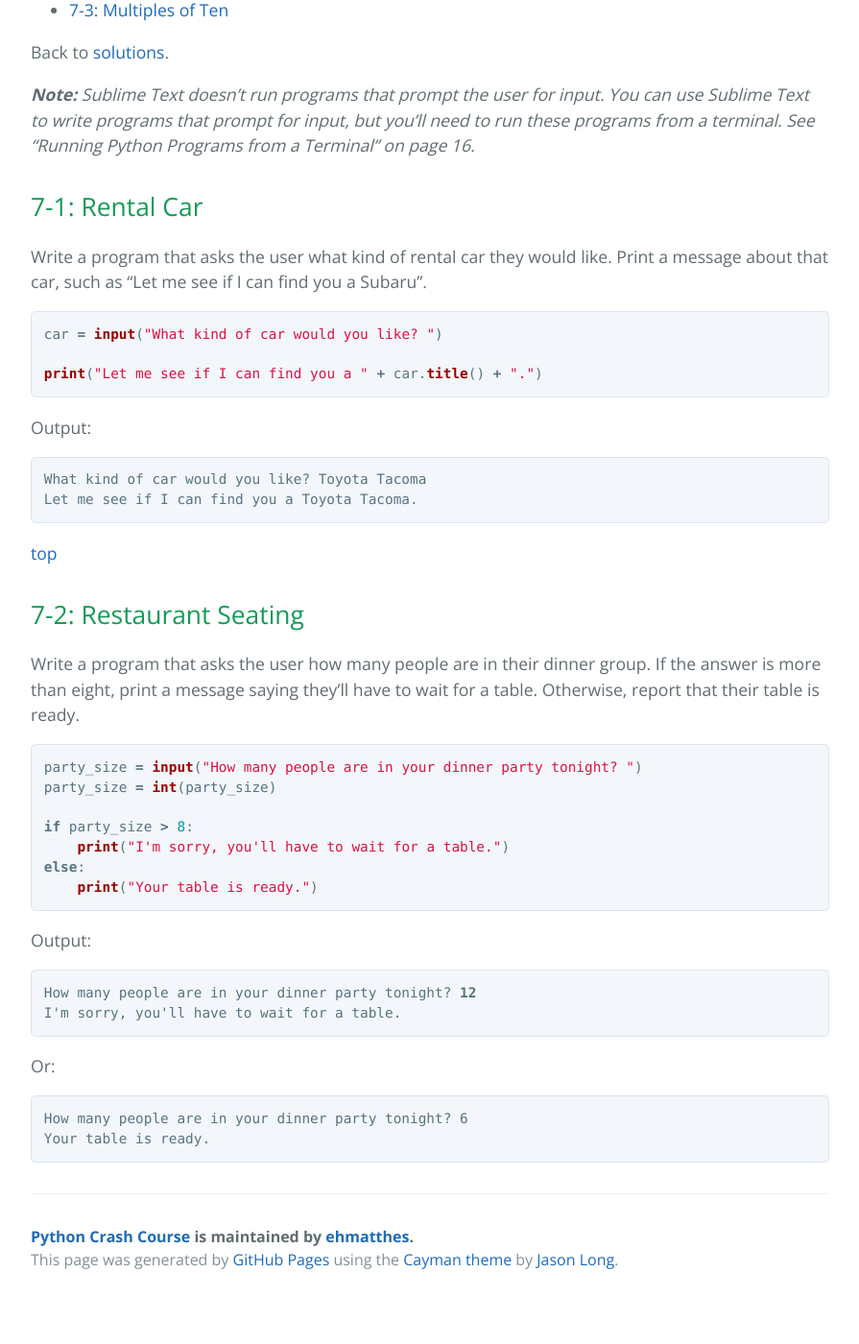
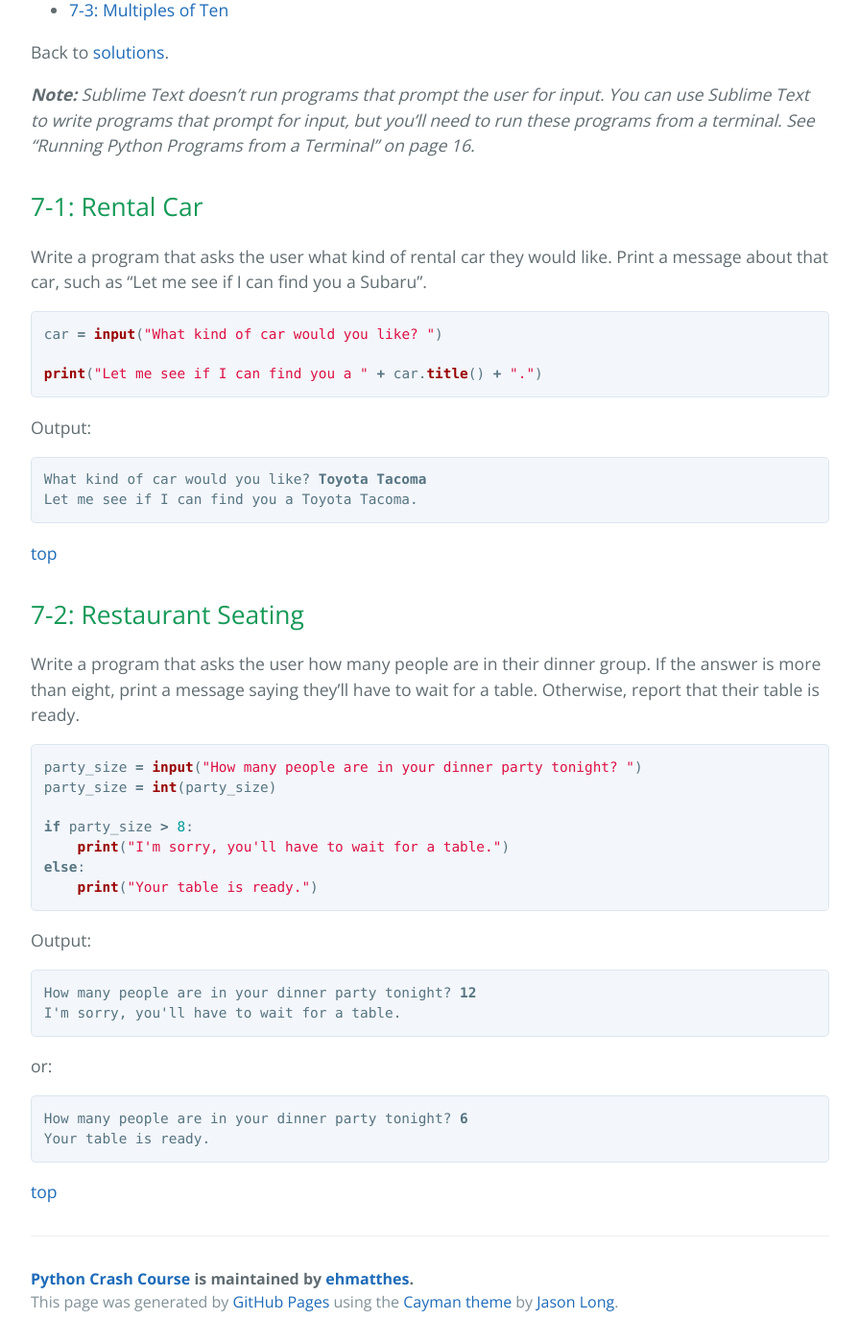
Before and after one commit to ehmatthes/pcc, a Jekyll site: the page built from solutions/chapter_7.md, in a window 1280 px wide and 1400 px high, scrolled down 314 px. Shown: the whole window at 96% size, without its empty margins (192-1087 px from the left). Built offline with Jekyll 4.4.1, drawn with Linux system fonts in a browser that asks for light colours; before the commit the page ends 1670 px from its top, so only the background shows below that.

Commit message:
Fixed bolding of input.

````diff
--- a/solutions/chapter_7.md
+++ b/solutions/chapter_7.md
@@ -24,10 +24,10 @@ print("Let me see if I can find you a " + car.title() + ".")
 
 Output:
 
-```
-What kind of car would you like? Toyota Tacoma
+<pre>
+What kind of car would you like? <b>Toyota Tacoma</b>
 Let me see if I can find you a Toyota Tacoma.
-```
+</pre>
 
 [top](#)
 
@@ -53,9 +53,11 @@ How many people are in your dinner party tonight? <b>12</b>
 I'm sorry, you'll have to wait for a table.
 </pre>
 
-Or:
+or:
 
-```
-How many people are in your dinner party tonight? 6
+<pre>
+How many people are in your dinner party tonight? <b>6</b>
 Your table is ready.
-```
+</pre>
+
+[top](#)
````
